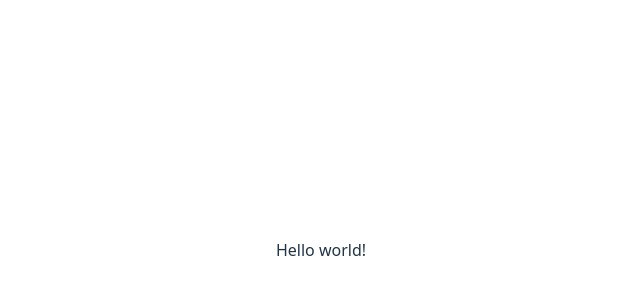
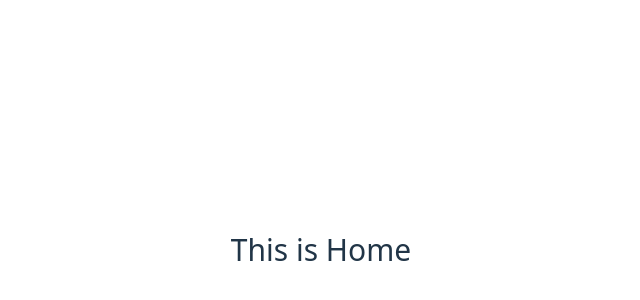
Before and after one commit to alalhosen/email-password-auth-301225, a React (Vite) app: page / in a window 1280 px wide. Shown: the part 150-450 px from the top of the page, without its empty margins (319-959 px from the left). Built offline with nearby package versions, Linux system fonts and the light colour scheme.

Commit message:
create __auth_names.js file

```diff
--- /dev/null
+++ b/src/__auth_names.js
@@ -0,0 +1,6 @@
+/**
+ * 1. authentication, authorization
+ * 2. login === sign in
+ * 3. register === sign up
+ *
+ */
--- /dev/null
+++ b/src/components/Home/Home.jsx
@@ -0,0 +1,11 @@
+import React from "react";
+
+const Home = () => {
+  return (
+    <div>
+      <h2 className="text-3xl">This is Home</h2>
+    </div>
+  );
+};
+
+export default Home;
--- /dev/null
+++ b/src/components/Root/Root.jsx
@@ -0,0 +1,11 @@
+import { Outlet } from "react-router-dom";
+
+const Root = () => {
+  return (
+    <div>
+      <Outlet></Outlet>
+    </div>
+  );
+};
+
+export default Root;
```
Also changed, not shown: src/main.jsx (+18 -13 lines).
